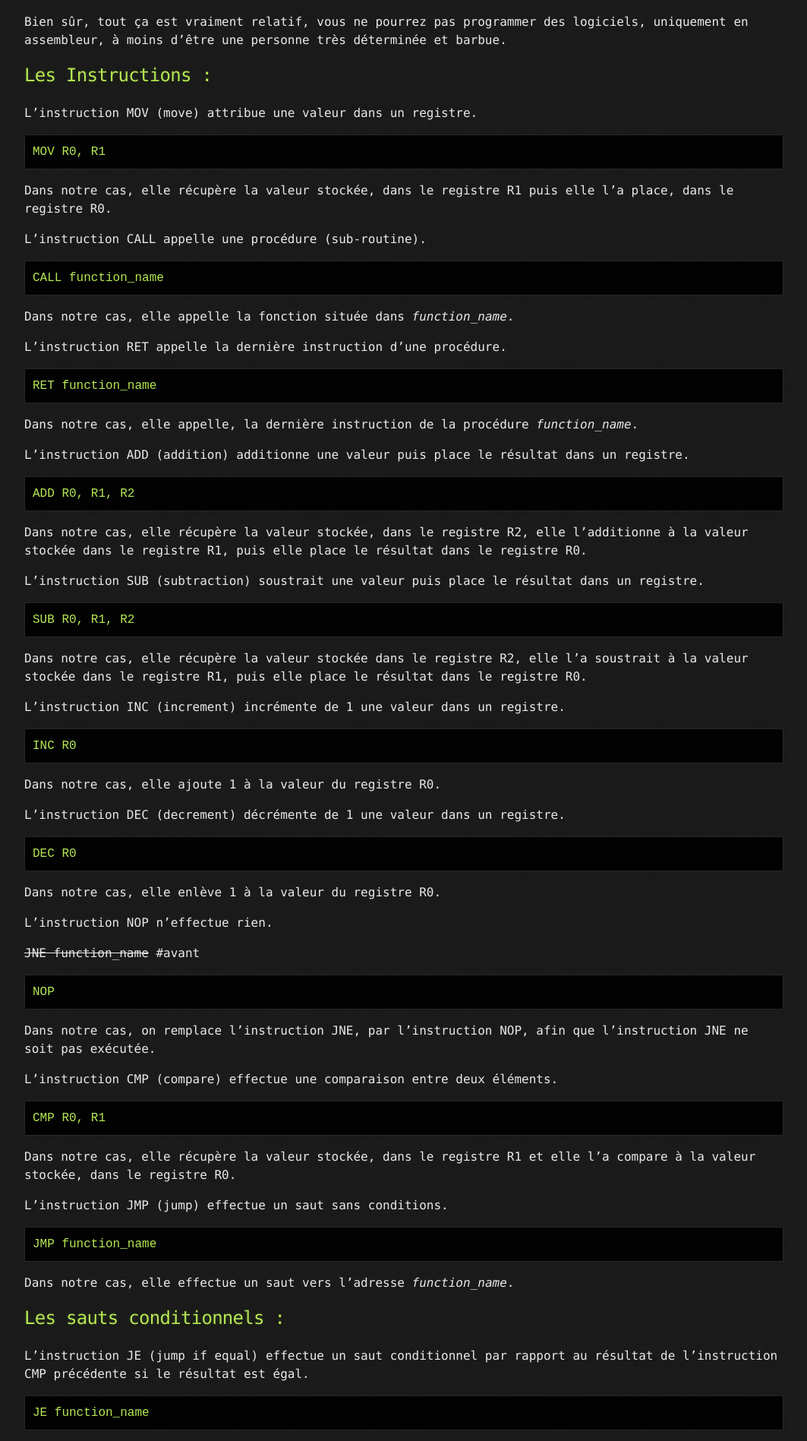
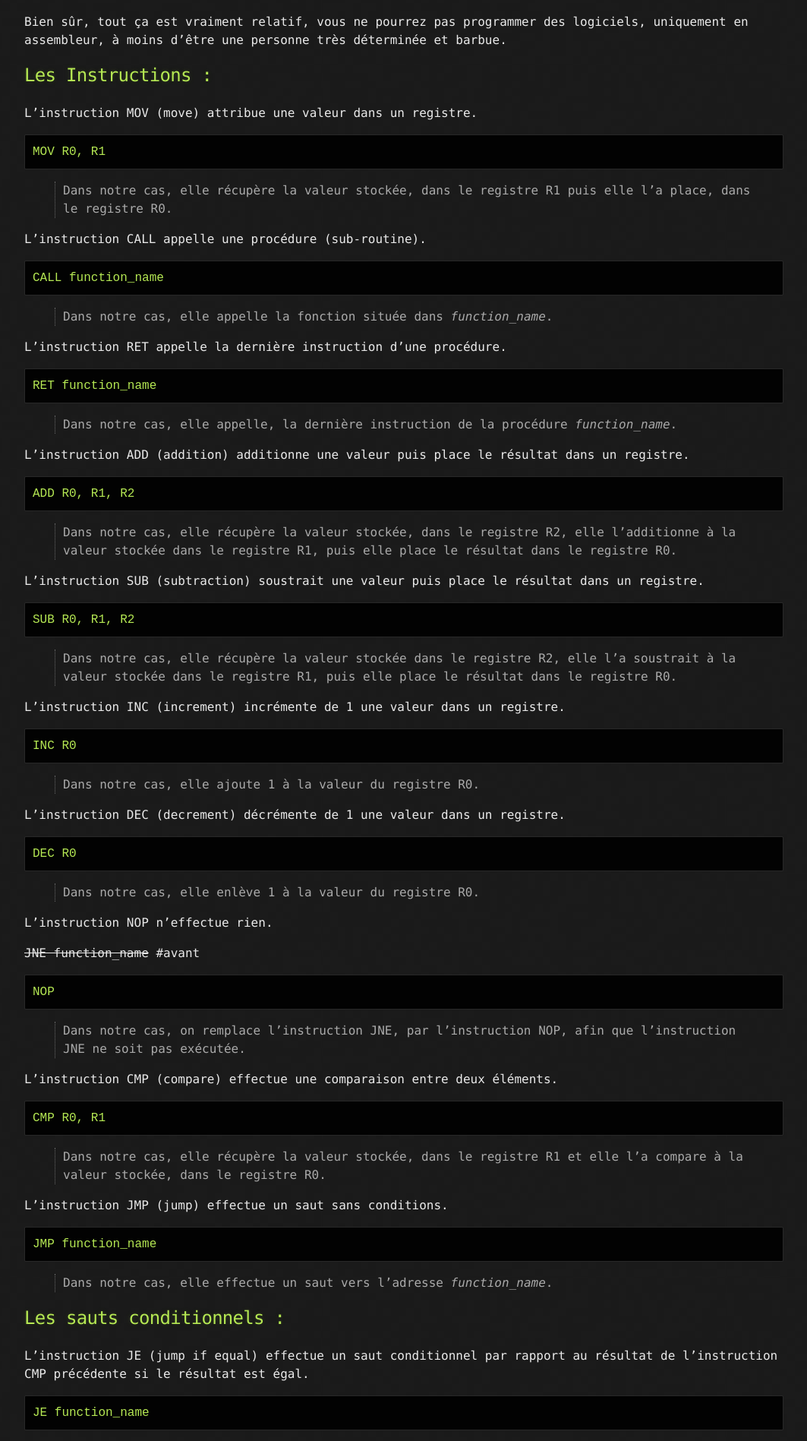
Before and after one commit to Afterlife6277/blog, a Jekyll site: the page built from _posts/2021-06-07-assembleur-cheatsheet.md, in a window 1280 px wide. Shown: the part 447-2344 px from the top of the page at 76% size, without its empty margins (108-1171 px from the left). Built offline with Jekyll 4.4.1, drawn with Linux system fonts in a browser that asks for light colours.

````diff
--- a/_posts/2021-06-07-assembleur-cheatsheet.md
+++ b/_posts/2021-06-07-assembleur-cheatsheet.md
@@ -17,7 +17,7 @@ L'instruction MOV (move) attribue une valeur dans un registre.
 MOV R0, R1
 ```
 
-Dans notre cas, elle récupère la valeur stockée, dans le registre R1 puis elle l'a place, dans le registre R0.
+> Dans notre cas, elle récupère la valeur stockée, dans le registre R1 puis elle l'a place, dans le registre R0.
 
 
 
@@ -27,7 +27,8 @@ L'instruction CALL appelle une procédure (sub-routine).
 CALL function_name
 ```
 
-Dans notre cas, elle appelle la fonction située dans *function_name*.
+> Dans notre cas, elle appelle la fonction située dans *function_name*.
+>
 
 
 
@@ -37,7 +38,8 @@ L'instruction RET appelle la dernière instruction d'une procédure.
 RET function_name
 ```
 
-Dans notre cas, elle appelle, la dernière instruction de la procédure *function_name*.
+> Dans notre cas, elle appelle, la dernière instruction de la procédure *function_name*.
+>
 
 
 
@@ -47,7 +49,8 @@ L'instruction ADD (addition) additionne une valeur puis place le résultat dans
 ADD R0, R1, R2
 ```
 
-Dans notre cas, elle récupère la valeur stockée, dans le registre R2, elle l'additionne à la valeur stockée dans le registre R1, puis elle place le résultat dans le registre R0.
+> Dans notre cas, elle récupère la valeur stockée, dans le registre R2, elle l'additionne à la valeur stockée dans le registre R1, puis elle place le résultat dans le registre R0.
+>
 
 
 
@@ -57,7 +60,8 @@ L'instruction SUB (subtraction) soustrait une valeur puis place le résultat dan
 SUB R0, R1, R2
 ```
 
-Dans notre cas, elle récupère la valeur stockée dans le registre R2, elle l'a soustrait à la valeur stockée dans le registre R1, puis elle place le résultat dans le registre R0.
+> Dans notre cas, elle récupère la valeur stockée dans le registre R2, elle l'a soustrait à la valeur stockée dans le registre R1, puis elle place le résultat dans le registre R0.
+>
 
 
 
@@ -67,7 +71,8 @@ L'instruction INC (increment) incrémente de 1 une valeur dans un registre.
 INC R0
 ```
 
-Dans notre cas, elle ajoute 1 à la valeur du registre R0.
+> Dans notre cas, elle ajoute 1 à la valeur du registre R0.
+>
 
 
 
@@ -77,7 +82,8 @@ L'instruction DEC (decrement) décrémente de 1 une valeur dans un registre.
 DEC R0
 ```
 
-Dans notre cas, elle enlève 1 à la valeur du registre R0.
+> Dans notre cas, elle enlève 1 à la valeur du registre R0.
+>
 
 
 
@@ -89,7 +95,8 @@ L'instruction NOP n'effectue rien.
 NOP
 ```
 
-Dans notre cas, on remplace l'instruction JNE, par l'instruction NOP, afin que l'instruction JNE ne soit pas exécutée.
+> Dans notre cas, on remplace l'instruction JNE, par l'instruction NOP, afin que l'instruction JNE ne soit pas exécutée.
+>
 
 
 
@@ -99,7 +106,8 @@ L'instruction CMP (compare) effectue une comparaison entre deux éléments.
 CMP R0, R1
 ```
 
-Dans notre cas, elle récupère la valeur stockée, dans le registre R1 et elle l'a compare à la valeur stockée, dans le registre R0.
+> Dans notre cas, elle récupère la valeur stockée, dans le registre R1 et elle l'a compare à la valeur stockée, dans le registre R0.
+>
 
 
 
@@ -109,7 +117,8 @@ L'instruction JMP (jump) effectue un saut sans conditions.
 JMP function_name
 ```
 
-Dans notre cas, elle effectue un saut vers l'adresse *function_name*.
+> Dans notre cas, elle effectue un saut vers l'adresse *function_name*.
+>
 
 ## Les sauts conditionnels :
 
@@ -119,7 +128,8 @@ L'instruction JE (jump if equal) effectue un saut conditionnel par rapport au r
 JE function_name
 ```
 
-Dans notre cas, elle effectue un saut vers l'adresse *function_name* si le résultat, de l'instruction CMP effectué avant est égal.
+> Dans notre cas, elle effectue un saut vers l'adresse *function_name* si le résultat, de l'instruction CMP effectué avant est égal.
+>
 
 
 
@@ -129,7 +139,8 @@ L'instruction JNE (jump if not equal) effectue un saut conditionnel par rapport
 JNE function_name
 ```
 
-Dans notre cas, elle effectue un saut vers l'adresse *function_name* si le résultat, de l'instruction CMP effectué avant est différent.
+> Dans notre cas, elle effectue un saut vers l'adresse *function_name* si le résultat, de l'instruction CMP effectué avant est différent.
+>
 
 
 
@@ -139,7 +150,8 @@ L'instruction JZ (jump if zero) effectue un saut conditionnel par rapport au ré
 JZ function_name
 ```
 
-Dans notre cas, elle effectue un saut vers l'adresse *function_name* si le résultat, de l'instruction CMP effectué avant est égal à 0.
+> Dans notre cas, elle effectue un saut vers l'adresse *function_name* si le résultat, de l'instruction CMP effectué avant est égal à 0.
+>
 
 
 
@@ -149,4 +161,4 @@ L'instruction JNZ (jump if not zero) effectue un saut conditionnel par rapport a
 JNZ function_name
 ```
 
-Dans notre cas, elle effectue un saut vers l'adresse *function_name* si le résultat, de l'instruction CMP effectué avant n'est pas égal à 0.
+> Dans notre cas, elle effectue un saut vers l'adresse *function_name* si le résultat, de l'instruction CMP effectué avant n'est pas égal à 0.
````
